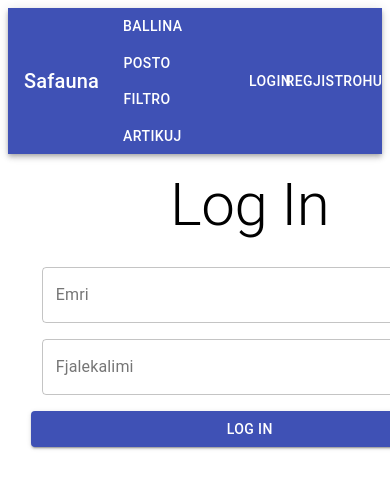
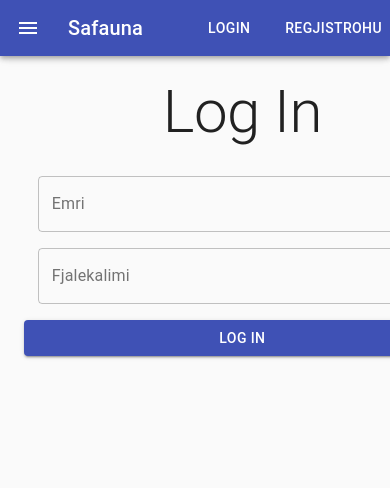
Before and after one commit to OltLatifi/Safauna, a React app in the folder frontend/: page /login in a window 390 px wide. Shown: the top 488 px of the page. Built offline with nearby package versions, Linux system fonts and the light colour scheme; the HTML template or start-up script is replaced by a standard one.

Commit message:
Navbar that is compatible with mobile and desktop

```diff
--- a/frontend/src/components/Navbar.js
+++ b/frontend/src/components/Navbar.js
@@ -1,14 +1,88 @@
 import React, {useState, useEffect} from 'react';
-import { makeStyles } from '@material-ui/core/styles';
+import Drawer from '@material-ui/core/Drawer';
+import CssBaseline from '@material-ui/core/CssBaseline';
 import AppBar from '@material-ui/core/AppBar';
 import Toolbar from '@material-ui/core/Toolbar';
+import List from '@material-ui/core/List';
 import Typography from '@material-ui/core/Typography';
-import Button from '@material-ui/core/Button';
+import Divider from '@material-ui/core/Divider';
 import IconButton from '@material-ui/core/IconButton';
 import MenuIcon from '@material-ui/icons/Menu';
+import ChevronLeftIcon from '@material-ui/icons/ChevronLeft';
+import ChevronRightIcon from '@material-ui/icons/ChevronRight';
+import ListItem from '@material-ui/core/ListItem';
+
+import HomeOutlinedIcon from '@material-ui/icons/HomeOutlined';
+import PostAddRoundedIcon from '@material-ui/icons/PostAddRounded';
+import FilterListRoundedIcon from '@material-ui/icons/FilterListRounded';
+import DescriptionOutlinedIcon from '@material-ui/icons/DescriptionOutlined';
+
+import Button from '@material-ui/core/Button';
+import { makeStyles, useTheme } from '@material-ui/core/styles';
 
 import axios from 'axios';
+import clsx from 'clsx';
 
+
+const drawerWidth = 240;
+
+const useStyles = makeStyles((theme) => ({
+  root: {
+    display: 'flex',
+    marginBottom:'60px',
+  },
+  appBar: {
+    transition: theme.transitions.create(['margin', 'width'], {
+      easing: theme.transitions.easing.sharp,
+      duration: theme.transitions.duration.leavingScreen,
+    }),
+  },
+  appBarShift: {
+    width: `calc(100% - ${drawerWidth}px)`,
+    marginLeft: drawerWidth,
+    transition: theme.transitions.create(['margin', 'width'], {
+      easing: theme.transitions.easing.easeOut,
+      duration: theme.transitions.duration.enteringScreen,
+    }),
+  },
+  menuButton: {
+    marginRight: theme.spacing(2),
+  },
+  hide: {
+    display: 'none',
+  },
+  drawer: {
+    width: drawerWidth,
+    flexShrink: 0,
+  },
+  drawerPaper: {
+    width: drawerWidth,
+  },
+  drawerHeader: {
+    display: 'flex',
+    alignItems: 'center',
+    padding: theme.spacing(0, 1),
+    // necessary for content to be below app bar
+    ...theme.mixins.toolbar,
+    justifyContent: 'flex-end',
+  },
+  content: {
+    flexGrow: 1,
+    padding: theme.spacing(3),
+    transition: theme.transitions.create('margin', {
+      easing: theme.transitions.easing.sharp,
+      duration: theme.transitions.duration.leavingScreen,
+    }),
+    marginLeft: -drawerWidth,
+  },
+  contentShift: {
+    transition: theme.transitions.create('margin', {
+      easing: theme.transitions.easing.easeOut,
+      duration: theme.transitions.duration.enteringScreen,
+    }),
+    marginLeft: 0,
+  },
+}));
 
 
 const axiosInstance = axios.create({
@@ -22,22 +96,22 @@ const axiosInstance = axios.create({
   },
 })
 
-const useStyles = makeStyles((theme) => ({
-  root: {
-    flexGrow: 1,
-  },
-  menuButton: {
-    marginRight: theme.spacing(2),
-  },
-  title: {
-    flexGrow: 1,
-  },
-}));
 
 
 export default function Navbar() {
   const classes = useStyles();
+  const theme = useTheme();
+  const [open, setOpen] = React.useState(false);
+
   const [accessToken, setAccessToken] = useState((localStorage.getItem('access_token')));
+
+  const handleDrawerOpen = () => {
+    setOpen(true);
+  };
+
+  const handleDrawerClose = () => {
+    setOpen(false);
+  };
 
   useEffect(()=>{
     checkLogIn();
@@ -50,13 +124,13 @@ export default function Navbar() {
     if(accessToken !== null){
       return(
               <>
-                <Button color="inherit" href={'/logout'}>Logout</Button>
+                <Button color="inherit" href={'/logout'} style={{marginRight: theme.spacing(2)}}>Logout</Button>
               </>
             );
     } else {
       return(
               <>
-                <Button color="inherit" href={'/login'}>Login</Button>
+                <Button color="inherit" href={'/login'} style={{marginRight: theme.spacing(2)}}>Login</Button>
               </>);
     }
 
@@ -64,23 +138,64 @@ export default function Navbar() {
 
   return (
     <div className={classes.root}>
-      <AppBar position="static">
-        <Toolbar>
-          <Typography variant="h6" className={classes.menuButton}>
+      <CssBaseline />
+      <AppBar
+        style={{display:'flex',flexDirection:'row',}}
+        position="fixed"
+        className={clsx(classes.appBar, {
+          [classes.appBarShift]: open,
+        })}
+      >
+        <Toolbar style={{flexGrow:1,}}>
+          <IconButton
+            color="inherit"
+            aria-label="open drawer"
+            onClick={handleDrawerOpen}
+            edge="start"
+            className={clsx(classes.menuButton, open && classes.hide)}
+          >
+            <MenuIcon />
+          </IconButton>
+          <Typography variant="h6" noWrap>
             Safauna
           </Typography>
-          <Typography variant="h6" className={classes.title}>
-            <Button color="inherit" href={'/'}>Ballina</Button>
-            <Button color="inherit" href={'/create-post'}>Posto</Button>
-            <Button color="inherit" href={'/filter'}>Filtro</Button>
-            <Button color="inherit" href={'/articles'}>Artikuj</Button>
-          </Typography>
-          {checkLogIn()}
 
+        </Toolbar>
+        {checkLogIn()}
+        <Button color="inherit" href={'/register'}>Regjistrohu</Button>
 
-          <Button color="inherit" href={'/register'}>Regjistrohu</Button>
-        </Toolbar>
       </AppBar>
-    </div>
+      <Drawer
+        className={classes.drawer}
+        variant="persistent"
+        anchor="left"
+        open={open}
+        classes={{
+          paper: classes.drawerPaper,
+        }}
+      >
+        <div className={classes.drawerHeader}>
+          <IconButton onClick={handleDrawerClose}>
+            {theme.direction === 'ltr' ? <ChevronLeftIcon /> : <ChevronRightIcon />}
+          </IconButton>
+        </div>
+        <Divider />
+        <List>
+        <ListItem button><HomeOutlinedIcon/>
+          <Button color="primary" href={'/'}>Ballina</Button>
+        </ListItem>
+        <ListItem button><PostAddRoundedIcon/>
+          <Button color="inherit" href={'/create-post'}>Posto</Button>
+        </ListItem>
+        <ListItem button><FilterListRoundedIcon/>
+          <Button color="inherit" href={'/filter'}>Filtro</Button>
+        </ListItem>
+        <ListItem button><DescriptionOutlinedIcon/>
+          <Button color="inherit" href={'/articles'}>Artikuj</Button>
+        </ListItem>
+        </List>
+      </Drawer>
+      </div>
+
   );
 }
```
